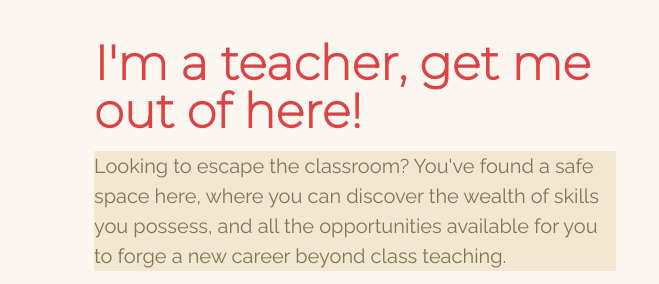
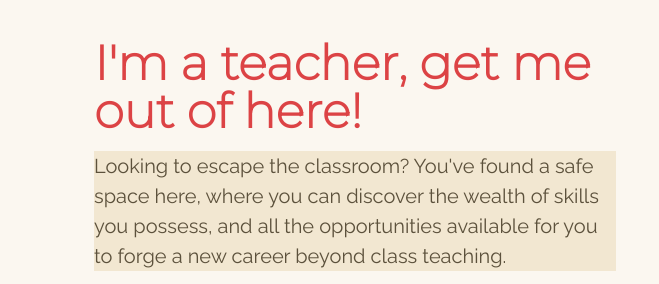
Before and after one commit to ellielel/Im-a-Teacher, a plain HTML site: page index.html in a window 1280 px wide. Shown: the part 166-450 px from the top of the page, 0-659 px from the left. Drawn offline with nearby package versions, Linux system fonts and the light colour scheme.

Commit message:
Update main.css

```diff
--- a/main.css
+++ b/main.css
@@ -51,7 +51,7 @@ img.d-block mx-lg-auto img-fluid {
 
 .lead {
   font-family: "Raleway";
-  color: #847456ff;
+  color: #5c513c;
    background-color: #f2e7d1ff;
 }
 
```
